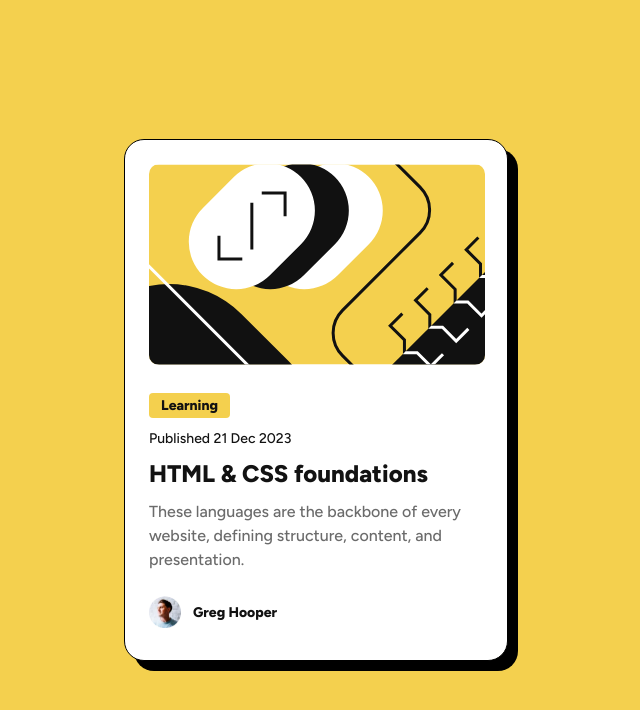
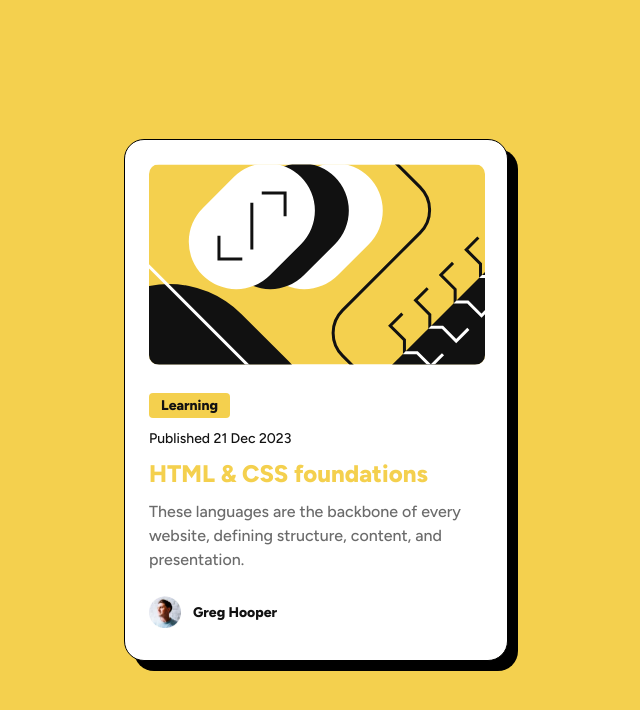
Before and after one commit to hartashu/blow-preview-card, a plain HTML site: page index.html in a window 1280 px wide. In both pictures the pointer is over the element "HTML & CSS foundations". Shown: the whole page, without its empty margins (324-964 px from the left). Drawn offline with Linux system fonts and the light colour scheme.

Commit message:
update hover to the title

```diff
--- a/styles/style.css
+++ b/styles/style.css
@@ -69,6 +69,10 @@ p {
   margin-bottom: 12px;
 }
 
+.blog-title:hover {
+  color: var(--clr-yellow);
+}
+
 .blog-description {
   color: var(--clr-gray-500);
   font-size: 1rem;
```
